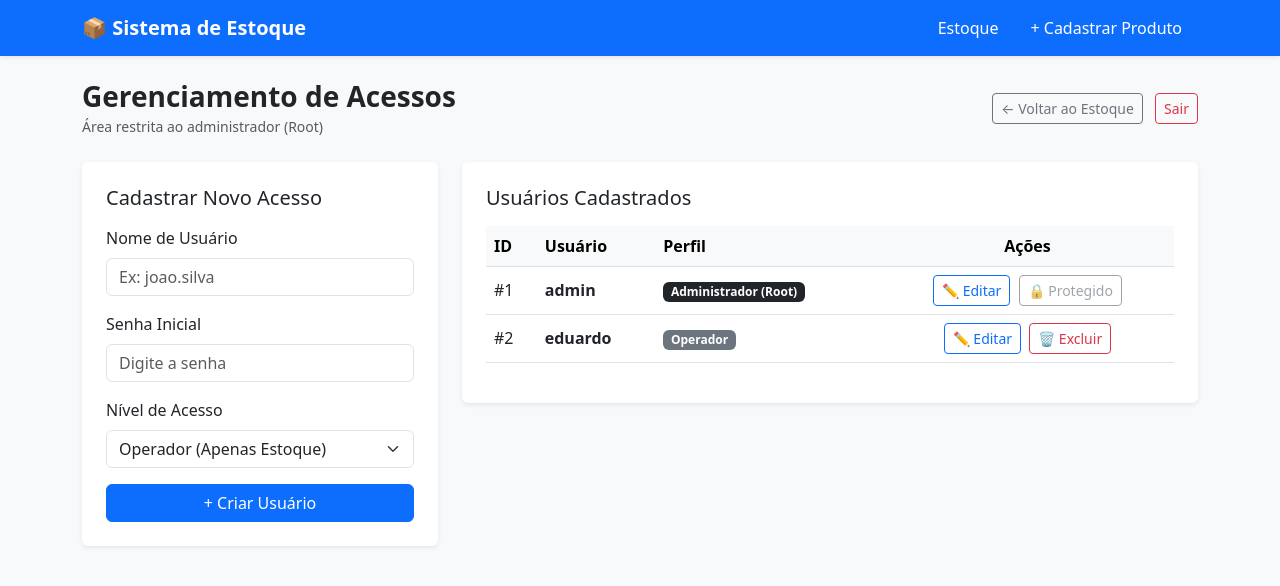
After one commit to eduardotesari/sistema_estoque_ads, a Flask app: page /usuarios in a window 1280 px wide. The commit adds this page. Shown: the top 586 px of the page. Run offline with Flask 3, Linux system fonts and the light colour scheme; a user stored in the database is signed in; data comes from the database, SQL or seed files in the repository; both versions use the stored data as it was after the commit.

```diff
--- a/app.py
+++ b/app.py
@@ -1,6 +1,7 @@
+import sqlite3
 from functools import wraps
 from flask import Flask, render_template, request, redirect, url_for, session
-from werkzeug.security import check_password_hash
+from werkzeug.security import check_password_hash, generate_password_hash
 from database import get_connection, init_db
 from models import ProdutoFisico, ProdutoDigital
 
@@ -11,12 +12,22 @@ app.secret_key = 'chave_secreta_stockcontrol_ads_anhanguera'
 init_db()
 
 
-# Decorador que exige login para acessar as páginas do sistema
 def login_obrigatorio(f):
     @wraps(f)
     def decorated_function(*args, **kwargs):
         if 'usuario_id' not in session:
             return redirect(url_for('login'))
+        return f(*args, **kwargs)
+    return decorated_function
+
+
+def admin_obrigatorio(f):
+    @wraps(f)
+    def decorated_function(*args, **kwargs):
+        if 'usuario_id' not in session:
+            return redirect(url_for('login'))
+        if session.get('perfil') != 'admin':
+            return redirect(url_for('index'))
         return f(*args, **kwargs)
     return decorated_function
 
@@ -30,13 +41,14 @@ def login():
 
         conn = get_connection()
         cursor = conn.cursor()
-        cursor.execute("SELECT id, username, senha_hash FROM usuarios WHERE username = ?", (username,))
+        cursor.execute("SELECT id, username, senha_hash, perfil FROM usuarios WHERE username = ?", (username,))
         usuario = cursor.fetchone()
         conn.close()
 
         if usuario and check_password_hash(usuario['senha_hash'], senha):
             session['usuario_id'] = usuario['id']
             session['username'] = usuario['username']
+            session['perfil'] = usuario['perfil']
             return redirect(url_for('index'))
         else:
             erro = 'Usuário ou senha inválidos.'
@@ -49,6 +61,98 @@ def logout():
     session.clear()
     return redirect(url_for('login'))
 
+
+# --- ROTAS DE GERENCIAMENTO DE USUÁRIOS (ROOT) ---
+
+@app.route('/usuarios', methods=['GET', 'POST'])
+@admin_obrigatorio
+def gerenciar_usuarios():
+    mensagem = None
+    tipo_alerta = "success"
+
+    conn = get_connection()
+    cursor = conn.cursor()
+
+    if request.method == 'POST':
+        novo_username = request.form.get('username', '').strip()
+        nova_senha = request.form.get('senha', '')
+        perfil = request.form.get('perfil', 'operador')
+
+        if novo_username and nova_senha:
+            try:
+                senha_hash = generate_password_hash(nova_senha)
+                cursor.execute(
+                    "INSERT INTO usuarios (username, senha_hash, perfil) VALUES (?, ?, ?)",
+                    (novo_username, senha_hash, perfil)
+                )
+                conn.commit()
+                mensagem = f"Usuário '{novo_username}' criado com sucesso!"
+            except sqlite3.IntegrityError:
+                mensagem = f"Erro: o usuário '{novo_username}' já existe."
+                tipo_alerta = "danger"
+
+    cursor.execute("SELECT id, username, perfil FROM usuarios ORDER BY id ASC")
+    usuarios = cursor.fetchall()
+    conn.close()
+
+    return render_template('usuarios.html', usuarios=usuarios, mensagem=mensagem, tipo_alerta=tipo_alerta)
+
+
+@app.route('/usuarios/editar/<int:id_usuario>', methods=['POST'])
+@admin_obrigatorio
+def editar_usuario(id_usuario):
+    username = request.form.get('username', '').strip()
+    nova_senha = request.form.get('nova_senha', '')
+    perfil = request.form.get('perfil', 'operador')
+
+    conn = get_connection()
+    cursor = conn.cursor()
+
+    # Impede rebaixar ou renomear o root principal 'admin'
+    cursor.execute("SELECT username FROM usuarios WHERE id = ?", (id_usuario,))
+    alvo = cursor.fetchone()
+
+    if alvo:
+        if alvo['username'] == 'admin':
+            username = 'admin'
+            perfil = 'admin'
+
+        if nova_senha:
+            senha_hash = generate_password_hash(nova_senha)
+            cursor.execute(
+                "UPDATE usuarios SET username = ?, senha_hash = ?, perfil = ? WHERE id = ?",
+                (username, senha_hash, perfil, id_usuario)
+            )
+        else:
+            cursor.execute(
+                "UPDATE usuarios SET username = ?, perfil = ? WHERE id = ?",
+                (username, perfil, id_usuario)
+            )
+        conn.commit()
+
+    conn.close()
+    return redirect(url_for('gerenciar_usuarios'))
+
+
+@app.route('/usuarios/deletar/<int:id_usuario>', methods=['POST'])
+@admin_obrigatorio
+def deletar_usuario(id_usuario):
+    conn = get_connection()
+    cursor = conn.cursor()
+
+    # Protege o root principal 'admin' e impede autoexclusão
+    cursor.execute("SELECT username FROM usuarios WHERE id = ?", (id_usuario,))
+    alvo = cursor.fetchone()
+
+    if alvo and alvo['username'] != 'admin' and id_usuario != session.get('usuario_id'):
+        cursor.execute("DELETE FROM usuarios WHERE id = ?", (id_usuario,))
+        conn.commit()
+
+    conn.close()
+    return redirect(url_for('gerenciar_usuarios'))
+
+
+# --- ROTAS DO ESTOQUE ---
 
 @app.route('/')
 @login_obrigatorio
--- a/database/schema.sql
+++ b/database/schema.sql
@@ -15,5 +15,6 @@ CREATE TABLE IF NOT EXISTS produtos (
 CREATE TABLE IF NOT EXISTS usuarios (
     id INTEGER PRIMARY KEY AUTOINCREMENT,
     username TEXT UNIQUE NOT NULL,
-    senha_hash TEXT NOT NULL
+    senha_hash TEXT NOT NULL,
+    perfil TEXT NOT NULL DEFAULT 'operador'
 );
--- a/templates/index.html
+++ b/templates/index.html
@@ -3,6 +3,9 @@
 {% block content %}
 <div class="d-flex justify-content-end align-items-center mb-3">
     <span class="me-3 text-muted small">Logado como: <strong>{{ session['username'] }}</strong></span>
+    {% if session.get('perfil') == 'admin' %}
+        <a href="{{ url_for('gerenciar_usuarios') }}" class="btn btn-outline-dark btn-sm me-2">👥 Gerenciar Usuários</a>
+    {% endif %}
     <a href="{{ url_for('logout') }}" class="btn btn-outline-danger btn-sm">Sair</a>
 </div>
 
--- /dev/null
+++ b/templates/usuarios.html
@@ -0,0 +1,136 @@
+{% extends 'base.html' %}
+
+{% block content %}
+<div class="d-flex justify-content-between align-items-center mb-4">
+    <div>
+        <h3 class="fw-bold mb-0">Gerenciamento de Acessos</h3>
+        <small class="text-muted">Área restrita ao administrador (Root)</small>
+    </div>
+    <div>
+        <a href="{{ url_for('index') }}" class="btn btn-outline-secondary btn-sm me-2">← Voltar ao Estoque</a>
+        <a href="{{ url_for('logout') }}" class="btn btn-outline-danger btn-sm">Sair</a>
+    </div>
+</div>
+
+{% if mensagem %}
+    <div class="alert alert-{{ tipo_alerta }} alert-dismissible fade show" role="alert">
+        {{ mensagem }}
+        <button type="button" class="btn-close" data-bs-dismiss="alert" aria-label="Close"></button>
+    </div>
+{% endif %}
+
+<div class="row g-4">
+    <!-- Formulário de Novo Usuário -->
+    <div class="col-md-4">
+        <div class="card border-0 shadow-sm p-4">
+            <h5 class="mb-3">Cadastrar Novo Acesso</h5>
+            <form method="POST" action="{{ url_for('gerenciar_usuarios') }}">
+                <div class="mb-3">
+                    <label class="form-label">Nome de Usuário</label>
+                    <input type="text" name="username" class="form-control" placeholder="Ex: joao.silva" required>
+                </div>
+                <div class="mb-3">
+                    <label class="form-label">Senha Inicial</label>
+                    <input type="password" name="senha" class="form-control" placeholder="Digite a senha" required>
+                </div>
+                <div class="mb-3">
+                    <label class="form-label">Nível de Acesso</label>
+                    <select name="perfil" class="form-select">
+                        <option value="operador">Operador (Apenas Estoque)</option>
+                        <option value="admin">Administrador (Root)</option>
+                    </select>
+                </div>
+                <button type="submit" class="btn btn-primary w-100">+ Criar Usuário</button>
+            </form>
+        </div>
+    </div>
+
+    <!-- Lista de Usuários Existentes -->
+    <div class="col-md-8">
+        <div class="card border-0 shadow-sm p-4">
+            <h5 class="mb-3">Usuários Cadastrados</h5>
+            <div class="table-responsive">
+                <table class="table table-hover align-middle">
+                    <thead class="table-light">
+                        <tr>
+                            <th>ID</th>
+                            <th>Usuário</th>
+                            <th>Perfil</th>
+                            <th class="text-center">Ações</th>
+                        </tr>
+                    </thead>
+                    <tbody>
+                        {% for u in usuarios %}
+                        <tr>
+                            <td>#{{ u['id'] }}</td>
+                            <td class="fw-bold">{{ u['username'] }}</td>
+                            <td>
+                                {% if u['perfil'] == 'admin' %}
+                                    <span class="badge bg-dark">Administrador (Root)</span>
+                                {% else %}
+                                    <span class="badge bg-secondary">Operador</span>
+                                {% endif %}
+                            </td>
+                            <td class="text-center">
+                                <!-- Botão Editar -->
+                                <button type="button" class="btn btn-sm btn-outline-primary me-1" data-bs-toggle="modal" data-bs-target="#modalEditarUser{{ u['id'] }}">
+                                    ✏️ Editar
+                                </button>
+
+                                <!-- Botão Excluir (bloqueado para o root principal 'admin' e para o próprio usuário logado) -->
+                                {% if u['username'] != 'admin' and u['id'] != session['usuario_id'] %}
+                                    <form action="{{ url_for('deletar_usuario', id_usuario=u['id']) }}" method="POST" onsubmit="return confirm('Tem certeza que deseja excluir o acesso de {{ u['username'] }}?');" style="display:inline;">
+                                        <button type="submit" class="btn btn-sm btn-outline-danger">🗑️ Excluir</button>
+                                    </form>
+                                {% else %}
+                                    <button class="btn btn-sm btn-outline-secondary" disabled title="Usuário protegido">🔒 Protegido</button>
+                                {% endif %}
+
+                                <!-- Modal de Edição -->
+                                <div class="modal fade" id="modalEditarUser{{ u['id'] }}" tabindex="-1" aria-hidden="true">
+                                    <div class="modal-dialog modal-dialog-centered">
+                                        <div class="modal-content">
+                                            <form action="{{ url_for('editar_usuario', id_usuario=u['id']) }}" method="POST">
+                                                <div class="modal-header">
+                                                    <h5 class="modal-title">Editar Acesso - {{ u['username'] }}</h5>
+                                                    <button type="button" class="btn-close" data-bs-dismiss="modal" aria-label="Close"></button>
+                                                </div>
+                                                <div class="modal-body text-start">
+                                                    <div class="mb-3">
+                                                        <label class="form-label">Nome de Usuário</label>
+                                                        <input type="text" name="username" class="form-control" value="{{ u['username'] }}" {% if u['username'] == 'admin' %}readonly{% endif %} required>
+                                                    </div>
+                                                    <div class="mb-3">
+                                                        <label class="form-label">Nova Senha <small class="text-muted">(deixe em branco para manter a atual)</small></label>
+                                                        <input type="password" name="nova_senha" class="form-control" placeholder="Nova senha">
+                                                    </div>
+                                                    {% if u['username'] != 'admin' %}
+                                                    <div class="mb-3">
+                                                        <label class="form-label">Nível de Acesso</label>
+                                                        <select name="perfil" class="form-select">
+                                                            <option value="operador" {% if u['perfil'] == 'operador' %}selected{% endif %}>Operador (Apenas Estoque)</option>
+                                                            <option value="admin" {% if u['perfil'] == 'admin' %}selected{% endif %}>Administrador (Root)</option>
+                                                        </select>
+                                                    </div>
+                                                    {% else %}
+                                                        <input type="hidden" name="perfil" value="admin">
+                                                    {% endif %}
+                                                </div>
+                                                <div class="modal-footer">
+                                                    <button type="button" class="btn btn-secondary" data-bs-dismiss="modal">Cancelar</button>
+                                                    <button type="submit" class="btn btn-primary">Salvar Alterações</button>
+                                                </div>
+                                            </form>
+                                        </div>
+                                    </div>
+                                </div>
+                            </td>
+                        </tr>
+                        {% endfor %}
+                    </tbody>
+                </table>
+            </div>
+        </div>
+    </div>
+</div>
+{% endblock %}
```
Also changed, not shown: database.py (+13 -5 lines), stockcontrol.db.
